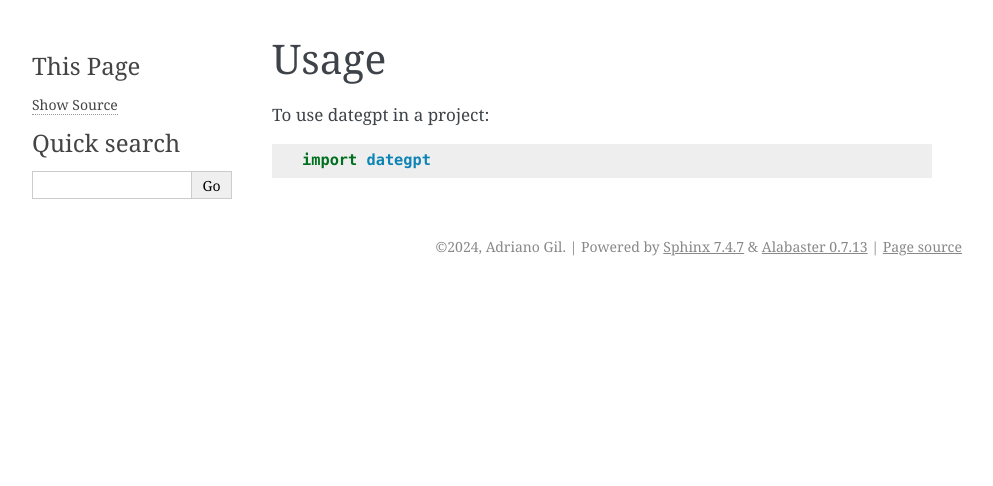
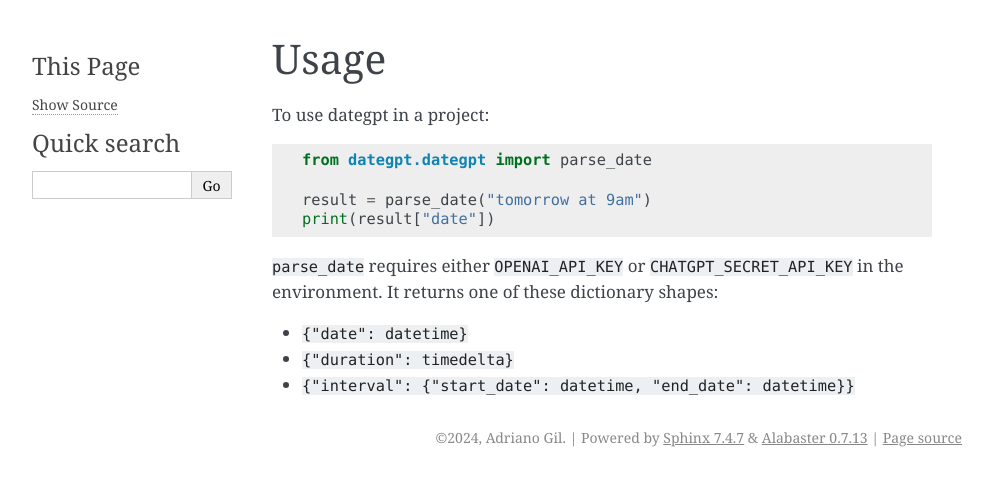
Before and after one commit to adrianogil/dategpt, a Sphinx documentation site: the page built from docs/usage.rst, in a window 1280 px wide. Shown: the top 486 px of the page, without its empty margins (148-1141 px from the left). Built offline with Sphinx 7.4.7, drawn with Linux system fonts in a browser that asks for light colours; pages that are not in the unit, such as notebooks, are missing from menus.

Commit message:
Improve date parsing helpers and tests

```diff
--- a/docs/usage.rst
+++ b/docs/usage.rst
@@ -4,4 +4,14 @@ Usage
 
 To use dategpt in a project::
 
-    import dategpt
+    from dategpt.dategpt import parse_date
+
+    result = parse_date("tomorrow at 9am")
+    print(result["date"])
+
+``parse_date`` requires either ``OPENAI_API_KEY`` or ``CHATGPT_SECRET_API_KEY`` in
+the environment. It returns one of these dictionary shapes:
+
+* ``{"date": datetime}``
+* ``{"duration": timedelta}``
+* ``{"interval": {"start_date": datetime, "end_date": datetime}}``
--- a/pyproject.toml
+++ b/pyproject.toml
@@ -18,6 +18,9 @@ classifiers = [
 ]
 license = {text = "MIT license"}
 dependencies = [
+  "openai",
+  "pydantic",
+  "rich",
   "typer"
 ]
 
```
Also changed, not shown: README.rst (+21 -2 lines), 2 other files.
